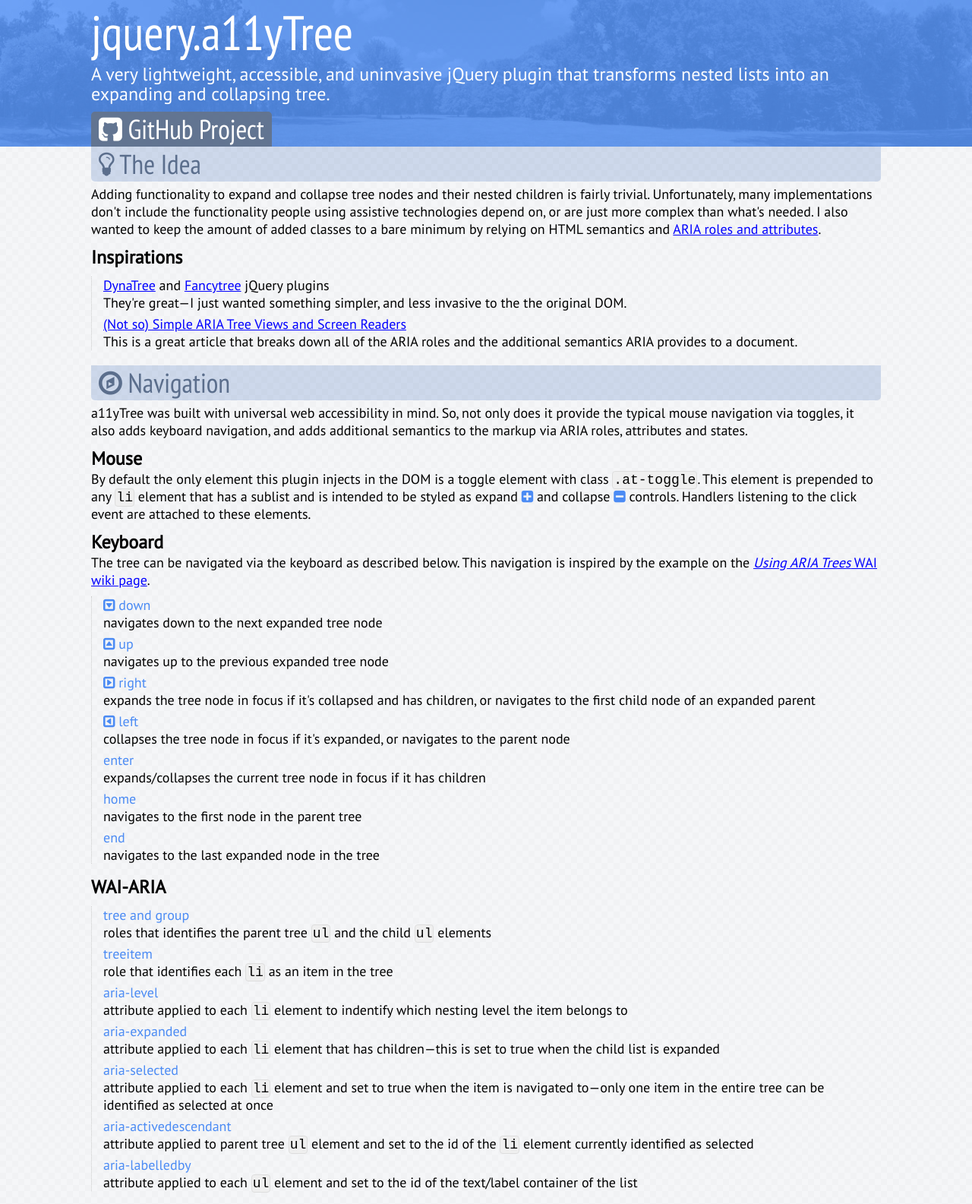
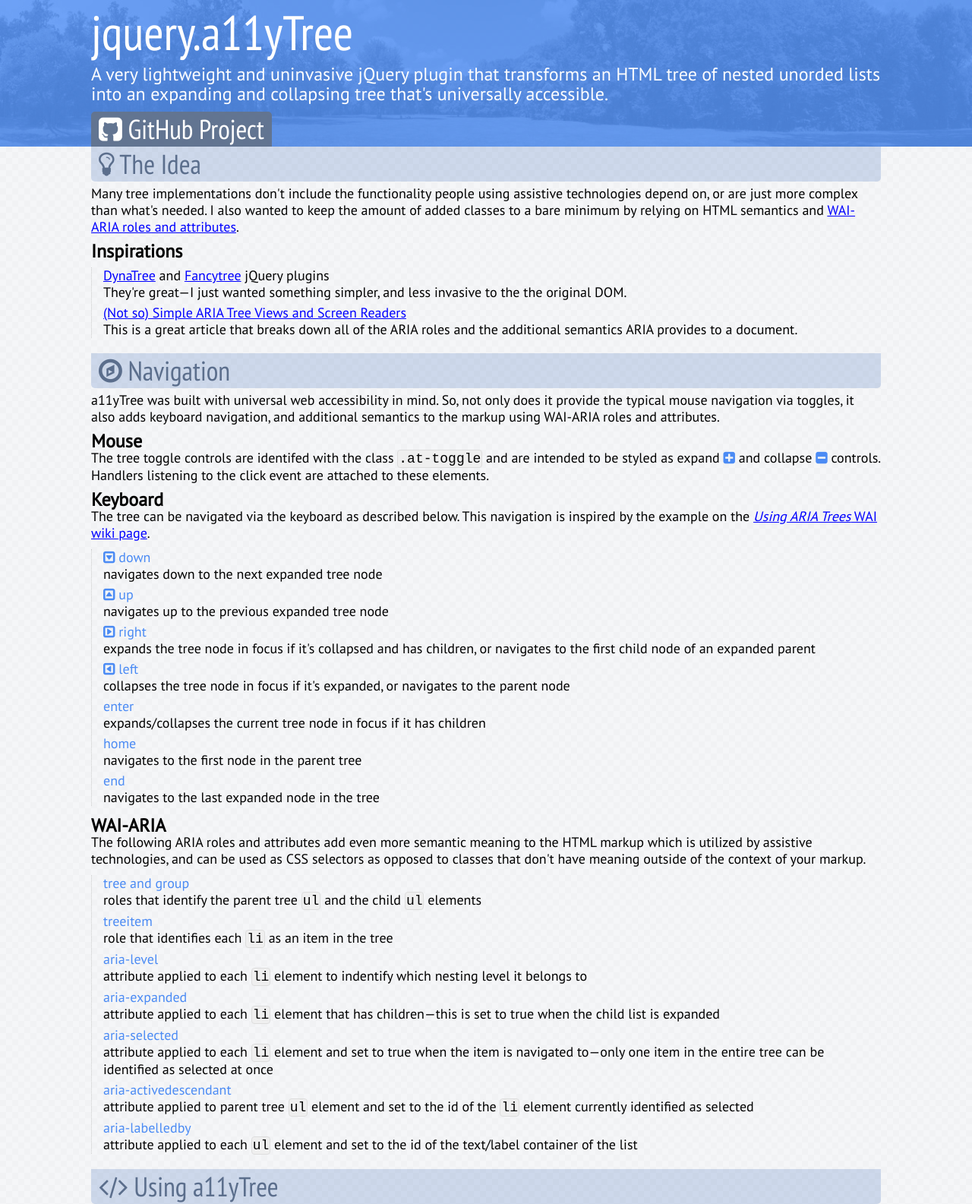
Before and after one commit to longmatthewh/longmatthewh.github.io, a website: page a11yTree/index.html in a window 1280 px wide. Shown: the top 1585 px of the page at 76% size. Drawn offline with nearby package versions, Linux system fonts and the light colour scheme.

Commit message:
updating content

```diff
--- a/a11yTree/index.html
+++ b/a11yTree/index.html
@@ -4,7 +4,7 @@
         <meta charset="utf-8">
         <meta http-equiv="X-UA-Compatible" content="IE=edge">
         <title>a11yTree jQuery tree plugin</title>
-        <meta name="description" content="A very lightweight, accessible, and uninvasive jQuery plugin that transforms nested lists into an expanding and collapsing tree.">
+        <meta name="description" content="A very lightweight and uninvasive jQuery plugin that transforms an HTML tree of nested unorded lists into an expanding and collapsing tree that's universally accessible. a11yTree supports mouse and keyboard navigation, and assistive technologies using WAI-ARIA roles and attributes.">
         <meta name="viewport" content="width=device-width, initial-scale=1">
         <link rel="apple-touch-icon-precomposed" sizes="144x144" href="../img/icon/apple-touch-icon-144-precomposed.png">
         <link rel="apple-touch-icon-precomposed" sizes="114x114" href="../img/icon/apple-touch-icon-114-precomposed.png">
@@ -19,13 +19,13 @@
     <body>
         <header>
             <h1>jquery.a11yTree</h1>
-            <p>A very lightweight, accessible, and uninvasive jQuery plugin that transforms nested lists into an expanding and collapsing tree.</p>
+            <p>A very lightweight and uninvasive jQuery plugin that transforms an HTML tree of nested unorded lists into an expanding and collapsing tree that's universally accessible.</p>
             <a href="https://github.com/longmatthewh/jquery-a11ytree" class="proj-repo-link"><i class="fa fa-github-square"></i> GitHub Project</a>
         </header>
         <main>
             <section id="idea">
                 <h2><i class="fa fa-lightbulb-o"></i> The Idea</h2>
-                Adding functionality to expand and collapse tree nodes and their nested children is fairly trivial. Unfortunately, many implementations don't include the functionality people using assistive technologies depend on, or are just more complex than what's needed. I also wanted to keep the amount of added classes to a bare minimum by relying on HTML semantics and <a href="http://www.w3.org/TR/wai-aria/">ARIA roles and attributes</a>.
+                Many tree implementations don't include the functionality people using assistive technologies depend on, or are just more complex than what's needed. I also wanted to keep the amount of added classes to a bare minimum by relying on HTML semantics and <a href="http://www.w3.org/TR/wai-aria/">WAI-ARIA roles and attributes</a>.
                 <h3>Inspirations</h3>
                 <dl>
                     <dt><a href="http://code.google.com/p/dynatree/">DynaTree</a> and <a href="https://github.com/mar10/fancytree/">Fancytree</a> jQuery plugins</dt>
@@ -37,11 +37,11 @@
             <section>
                 <header>
                     <h2><i class="fa fa-compass"></i> Navigation</h2>
-                    a11yTree was built with universal web accessibility in mind. So, not only does it provide the typical mouse navigation via toggles, it also adds keyboard navigation, and adds additional semantics to the markup via ARIA roles, attributes and states.
+                    a11yTree was built with universal web accessibility in mind. So, not only does it provide the typical mouse navigation via toggles, it also adds keyboard navigation, and additional semantics to the markup using WAI-ARIA roles and attributes.
                 </header>
                 <section>
                     <h3>Mouse</h3>
-                    By default the only element this plugin injects in the DOM is a toggle element with class <code>.at-toggle</code>. This element is prepended to any <code>li</code> element that has a sublist and is intended to be styled as expand <i class="fa fa-plus-square"></i> and collapse <i class="fa fa-minus-square"></i> controls. Handlers listening to the click event are attached to these elements.
+                    The tree toggle controls are identifed with the class <code>.at-toggle</code> and are intended to be styled as expand <i class="fa fa-plus-square"></i> and collapse <i class="fa fa-minus-square"></i> controls. Handlers listening to the click event are attached to these elements.
                 </section>
                 <section id="keyboard-nav-description">
                     <h3>Keyboard</h3>
@@ -65,13 +65,14 @@
                 </section>
                 <section id="wai-aria">
                     <h3>WAI-ARIA</h3>
+                    The following ARIA roles and attributes add even more semantic meaning to the HTML markup which is utilized by assistive technologies, and can be used as CSS selectors as opposed to classes that don't have meaning outside of the context of your markup.
                     <dl>
                         <dt>tree and group</dt>
-                        <dd>roles that identifies the parent tree <code>ul</code> and the child <code>ul</code> elements</dd>
+                        <dd>roles that identify the parent tree <code>ul</code> and the child <code>ul</code> elements</dd>
                         <dt>treeitem</dt>
                         <dd>role that identifies each <code>li</code> as an item in the tree</dd>
                         <dt>aria-level</dt>
-                        <dd>attribute applied to each <code>li</code> element to indentify which nesting level the item belongs to</dd>
+                        <dd>attribute applied to each <code>li</code> element to indentify which nesting level it belongs to</dd>
                         <dt>aria-expanded</dt>
                         <dd>attribute applied to each <code>li</code> element that has children&mdash;this is set to true when the child list is expanded</dd>
                         <dt>aria-selected</dt>
--- a/css/a11yTree.less
+++ b/css/a11yTree.less
@@ -37,6 +37,7 @@
 body {
   font-family:"PT Sans";
   font-size: 18px;
+  line-height:22px;
   background-image: url('../img/ps_neutral.png');
 
   > header, > footer {
```
Also changed, not shown: css/a11yTree.min.css, 1 other file.
